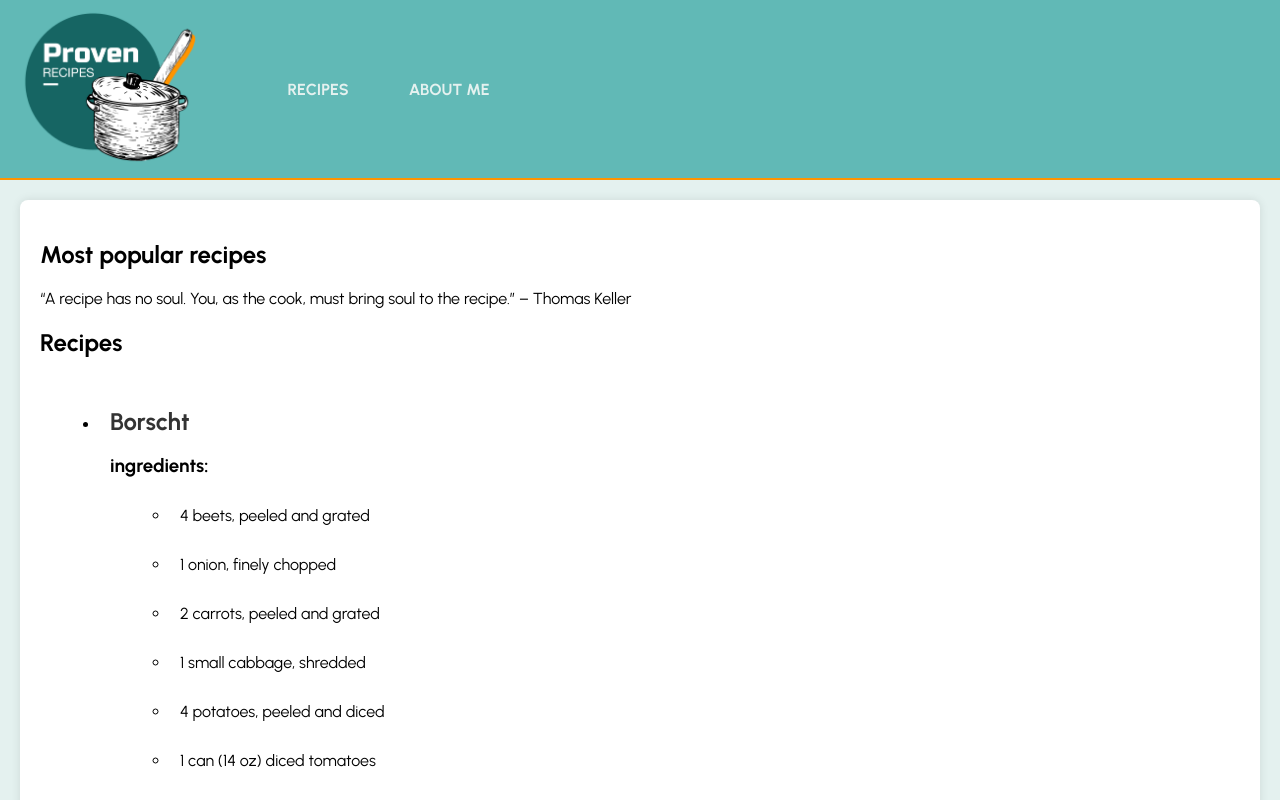
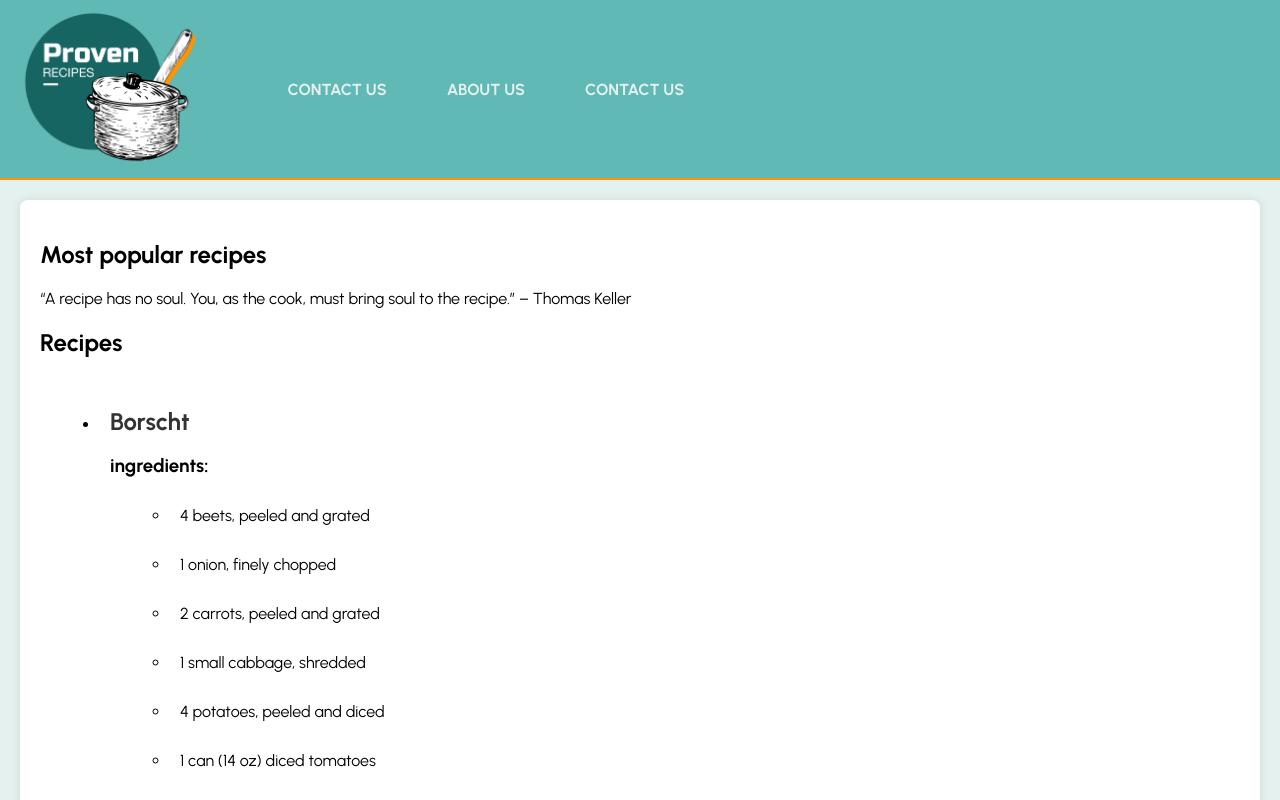
Before and after one commit to HalynaRiabokonenko/cookbook, a React (Create React App) app: page /contact in a window 1280 px wide. Shown: the top 800 px of the page. Built offline with nearby package versions, Linux system fonts and the light colour scheme.

Commit message:
add AppRouter.js and use <Link> at components

```diff
--- a/package.json
+++ b/package.json
@@ -8,6 +8,7 @@
     "@testing-library/user-event": "^13.5.0",
     "react": "^18.2.0",
     "react-dom": "^18.2.0",
+    "react-router-dom": "^6.17.0",
     "react-scripts": "5.0.1",
     "web-vitals": "^2.1.4"
   },
--- a/src/components/Footer.js
+++ b/src/components/Footer.js
@@ -1,7 +1,10 @@
 import React from "react";
+import { Link } from "react-router-dom";
+import { BrowserRouter as Router } from "react-router-dom";
 
 function Footer() {
   return (
+    <Router>
       <footer className="footer">
         <div className="footer-content">
           <div className="footer__brand">
@@ -16,16 +19,14 @@ function Footer() {
             {/* Links to various sections or pages */}
             <ul>
               <li>
-              <a href="/">Home</a>
+                <Link to="/">Home</Link>
+              </li>
+
+              <li>
+                <Link to="/about">About Us</Link>
               </li>
               <li>
-              <a href="/about">About Us</a>
-            </li>
-            <li>
-              <a href="/services">Services</a>
-            </li>
-            <li>
-              <a href="/contact">Contact Us</a>
+                <Link to="/contact">Contact Us </Link>
               </li>
             </ul>
           </div>
@@ -47,10 +48,12 @@ function Footer() {
         </div>
         <div className="footer__bottom">
           <p className="footer__copy">
-          &copy; {new Date().getFullYear()} Proven Recipes. All rights reserved.
+            &copy; {new Date().getFullYear()} Proven Recipes. All rights
+            reserved.
           </p>
         </div>
       </footer>
+    </Router>
   );
 }
 
--- a/src/components/Header.js
+++ b/src/components/Header.js
@@ -1,42 +1,54 @@
 import React from "react";
+import { Link } from "react-router-dom";
+import { BrowserRouter as Router } from "react-router-dom";
 
 function Header() {
   return (
+    <Router>
       <header className="header">
         <div className="header__container">
           <div className="logo">
-          <a className="logo__link" href="index.html">
+            <Link className="logo__link" to="/">
               <img
                 alt="Logo proven recipes"
                 src="logo.png"
                 className="logo__img"
               />
-          </a>
+            </Link>
           </div>
           <div className="global-nav__container">
             <nav className="global-nav">
               <ul className="global-nav__list">
                 <li className="global-nav__list-item">
-                <a
-                  className="global-nav__list-item-link global-nav__list-item-link--recipes"
-                  href="recipes.html"
+                  <Link
+                    className="global-nav__list-item-link global-nav__list-item-link--contact"
+                    to="/contact"
                   >
-                  Recipes
-                </a>
+                    Contact us
+                  </Link>
                 </li>
                 <li className="global-nav__list-item">
-                <a
+                  <Link
                     className="global-nav__list-item-link global-nav__list-item-link--about"
-                  href="about.html"
+                    to="/about"
                   >
-                  About me
-                </a>
+                    About us
+                  </Link>
+                </li>
+                <li className="global-nav__list-item">
+                  <Link
+                    className="global-nav__list-item-link global-nav__list-item-link--contact"
+                    to="/contact"
+                  >
+                    Contact us
+                  </Link>
                 </li>
               </ul>
             </nav>
           </div>
         </div>
       </header>
+    </Router>
   );
 }
 
--- a/src/index.js
+++ b/src/index.js
@@ -3,12 +3,14 @@ import ReactDOM from "react-dom/client";
 import "./styles/index.css";
 import App from "./App";
 import reportWebVitals from "./reportWebVitals";
+import { Router, Route, IndexRoute, browserHistory } from "react-router";
 
 const root = ReactDOM.createRoot(document.getElementById("root"));
 root.render(
   <React.StrictMode>
     <App />
-  </React.StrictMode>
+  </React.StrictMode>,
+  document.getElementById("root")
 );
 
 // To start measuring performance in app ->  reportWebVitals(console.log))
```
Also changed, not shown: src/components/About.js (added, +17 -0 lines), src/components/AppRouter.js (added, +21 -0 lines), src/components/Contact.js (added, +17 -0 lines), src/components/Recipes.js (added, +17 -0 lines), 1 other file (tests, documents, lock files or other folders). Lines whose indentation alone changed are shown as unchanged.
